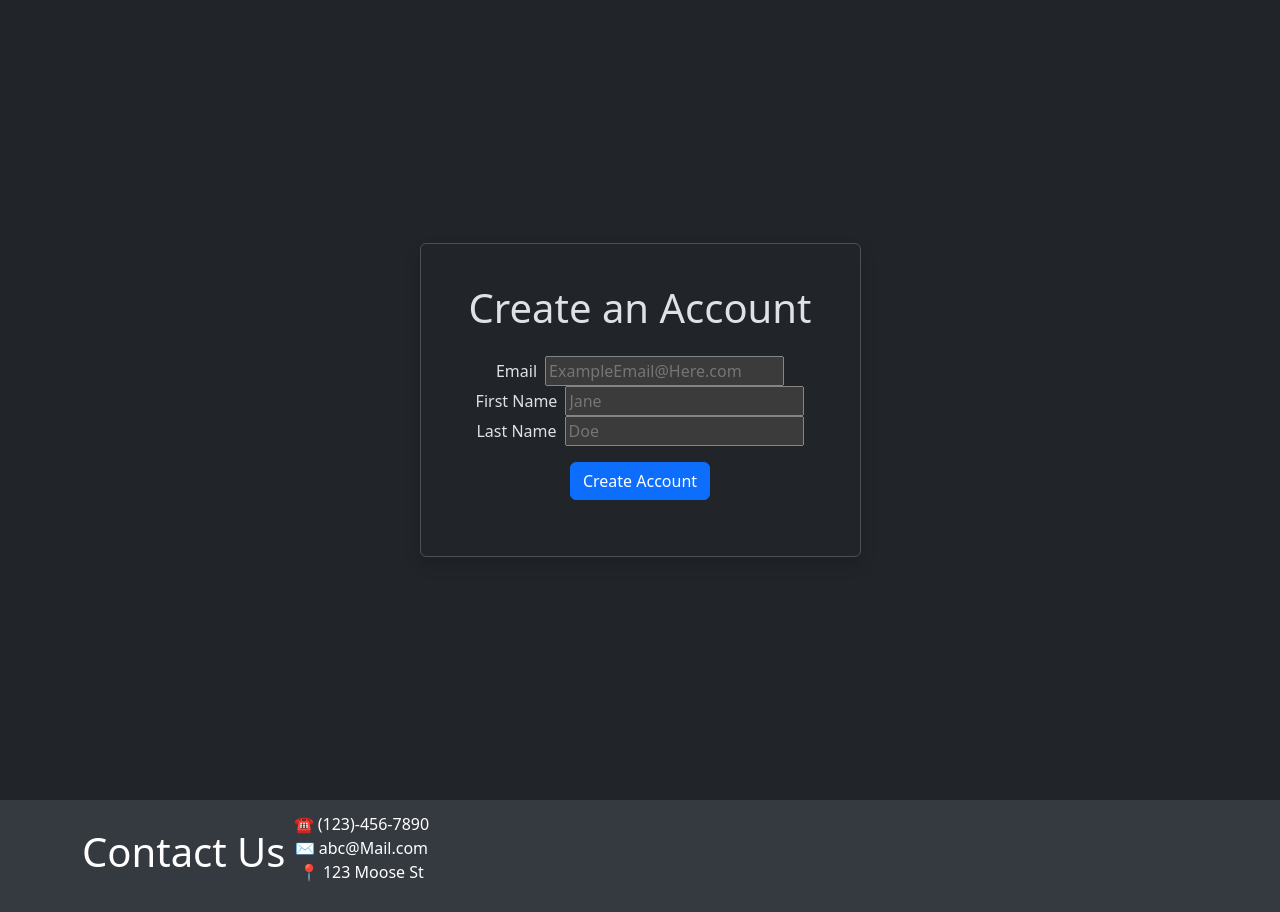
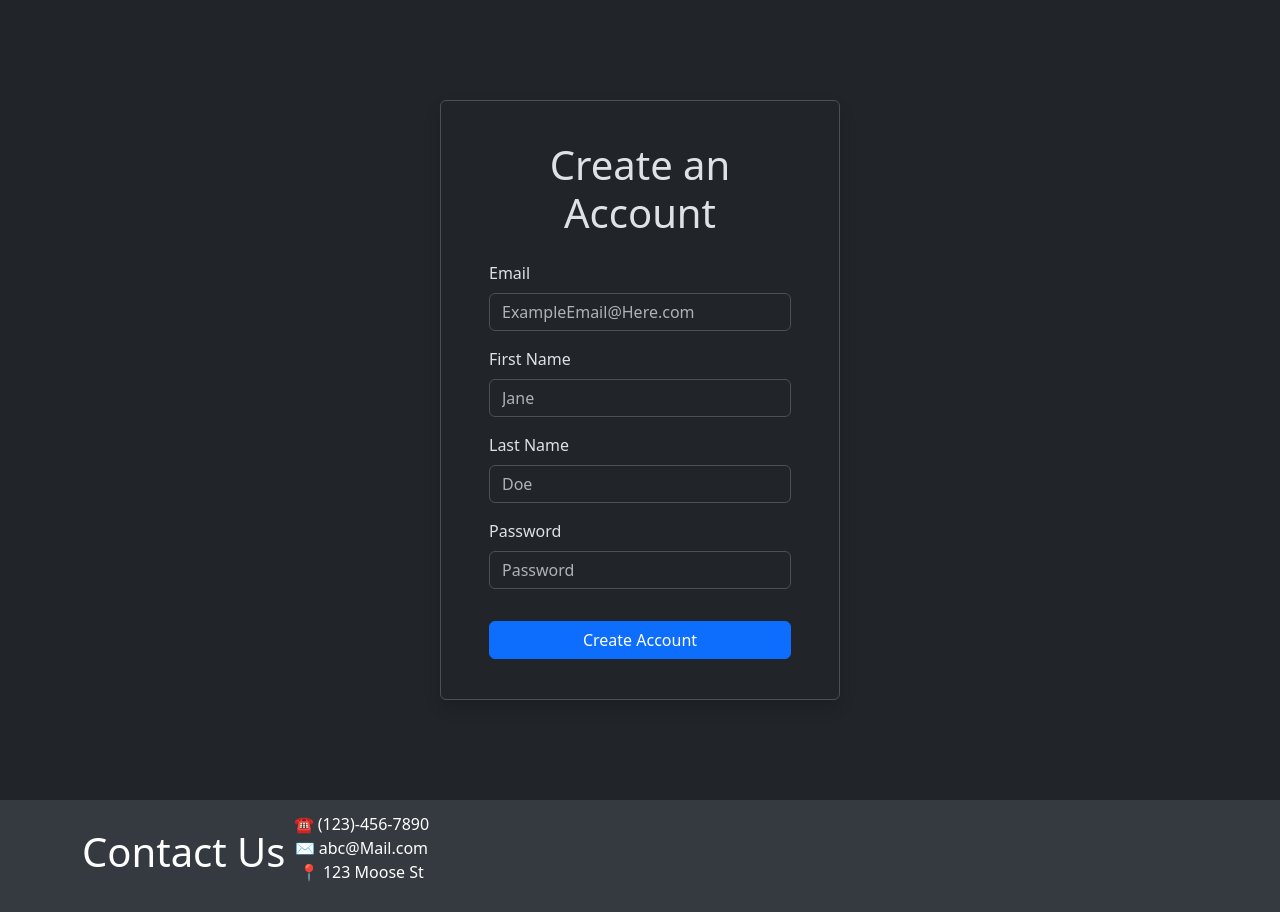
Before and after one commit to SergeyChitsvarin/ReviewApp, a React (Vite) app in the folder client/: page /createAccount in a window 1280 px wide. Built offline with nearby package versions, Linux system fonts and the light colour scheme.

Commit message:
Create account form styling

```diff
--- a/client/src/pages/CreateAccountPage.jsx
+++ b/client/src/pages/CreateAccountPage.jsx
@@ -7,37 +7,44 @@ export default function CreateAccountPage() {
     // Page to create an account and update the database accourdingly
 
     function handleCreateAccount(){
-        //function creates an account in the DB and send user to the login page if all entered info is correct
+        //function creates an account in the DB and send user to the login page if all entered information is correct
+
     }
 
   return (
-    <>
+  <>
     <div className="container d-flex flex-column justify-content-center align-items-center min-vh-100">
-        <div className='border rounded p-4 shadow'>
-            <form className='px-4 py-3 d-flex flex-column align-items-center justify-content-center'>
+      <div className="border rounded p-4 shadow w-100" style={{ maxWidth: '400px' }}>
+        <form className="px-4 py-3 w-100">
+          <h1 className="mb-4 text-center">Create an Account</h1>
 
-                <div>
-                    <h1 className="mb-4 text-center">Create an Account</h1>
-                </div>
-                <div>
-                    <label htmlFor="EmailLabel">Email </label>
-                    <input type="email" className='ms-2' placeholder='ExampleEmail@Here.com' id='EmailLabel'/>
-                </div>
-                <div>
-                    <label htmlFor="FNameLabel">First Name </label>
-                    <input type="text" className='ms-2' placeholder='Jane' id='FNameLabel'/>
-                </div>
-                <div>
-                    <label htmlFor="LNameLabel">Last Name </label>
-                    <input type="text" className='ms-2' placeholder='Doe' id='LNameLabel'/>
-                </div>
+          <div className="mb-3">
+            <label htmlFor="EmailLabel" className="form-label">Email</label>
+            <input type="email" className="form-control" id="EmailLabel" placeholder="ExampleEmail@Here.com" />
+          </div>
 
-                <button className="btn btn-primary m-3" onClick={handleCreateAccount()}> Create Account</button>
+          <div className="mb-3">
+            <label htmlFor="FNameLabel" className="form-label">First Name</label>
+            <input type="text" className="form-control" id="FNameLabel" placeholder="Jane" />
+          </div>
 
-            </form>
-        </div>
+          <div className="mb-3">
+            <label htmlFor="LNameLabel" className="form-label">Last Name</label>
+            <input type="text" className="form-control" id="LNameLabel" placeholder="Doe" />
+          </div>
+
+          <div className="mb-3">
+            <label htmlFor="PassLabel" className="form-label">Password</label>
+            <input type="password" className="form-control" id="PassLabel" placeholder="Password" />
+          </div>
+
+          <button type="button" className="btn btn-primary w-100 mt-3" onClick={handleCreateAccount}>
+            Create Account
+          </button>
+        </form>
+      </div>
     </div>
-    <Footer/>
-    </>
+    <Footer />
+  </>
   )
 }
```
